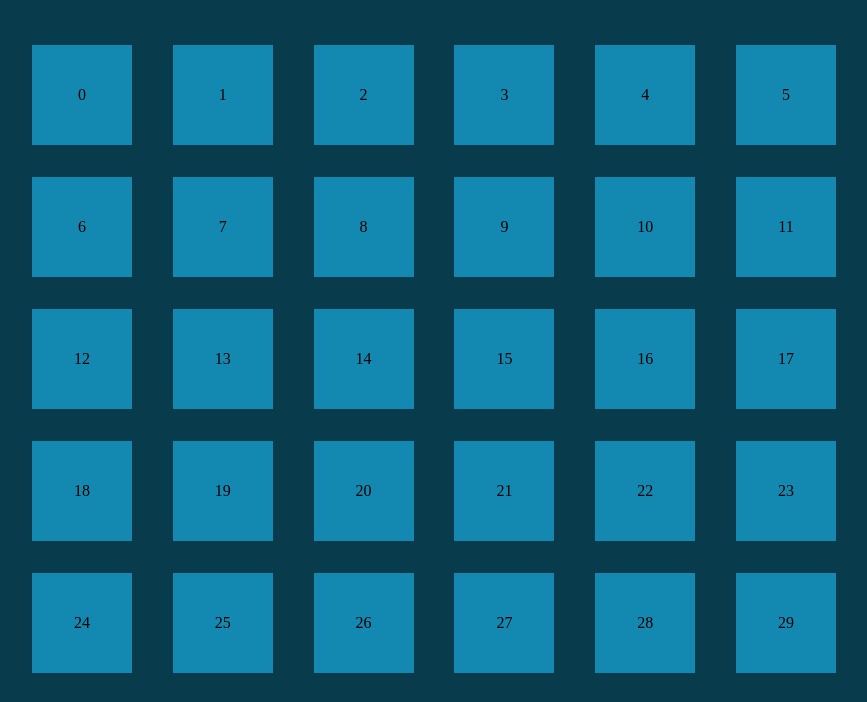
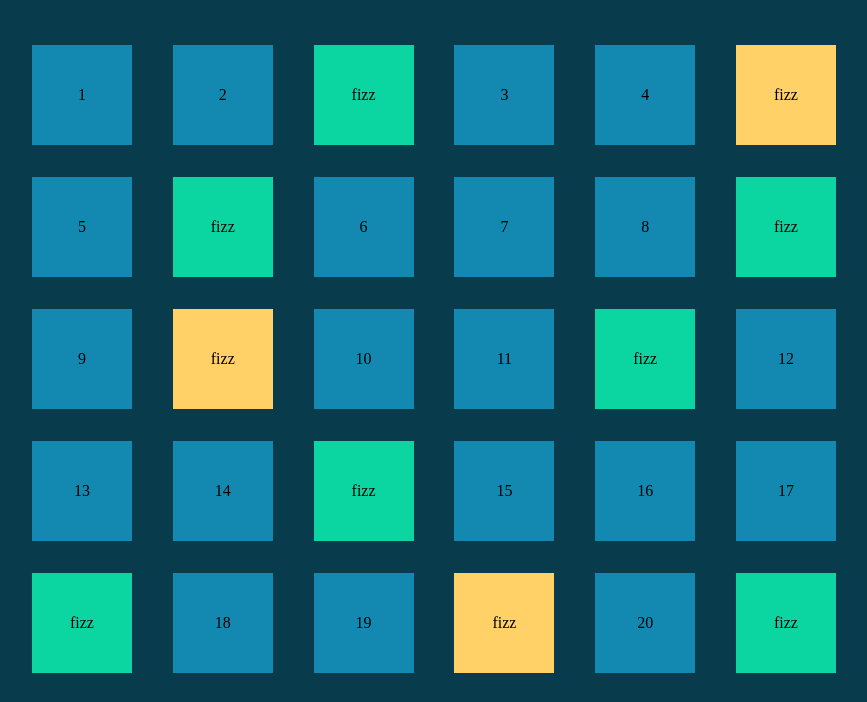
Before and after one commit to Pablo-V-Silva/js-fizzbuzzdom, a plain HTML site: page index.html in a window 1280 px wide. Shown: the part 90-792 px from the top of the page, without its empty margins (226-1093 px from the left). Drawn offline with Linux system fonts and the light colour scheme.

Commit message:
almost fixed for

```diff
--- a/asset/main.js
+++ b/asset/main.js
@@ -1,8 +1,17 @@
 let list = document.querySelector('.list')
 
-for (let i = 0; i <= 100; i++) {
+for (let i = 1; i <= 100; i++) {
+  if (i % 3 === 0) {
+    const fizz = `<li class="square lightgreen"> fizz </li>`
+
+    list.innerHTML += fizz
+  } else if (i % 5 === 0) {
+    const buzz = `<li class="square yellow"> fizz </li>`
+
+    list.innerHTML += buzz
+  }
   console.log(i);
-  const element = `<li class="square"> ${i} </li>`
+  const element = `<li class="square blue"> ${i} </li>`
 
   list.innerHTML += element
 }
--- a/asset/style.css
+++ b/asset/style.css
@@ -25,10 +25,17 @@ li.square {
   height: 100px;
   text-align: center;
   line-height: 100px;
+  margin: 1rem;
+}
+
+.blue {
   background-color: #1389B2;
-  margin: 1rem;
 }
 
 .lightgreen {
   background-color: #0BD6A1;
 }
+
+.yellow {
+  background-color: #FFD166;
+}
```
